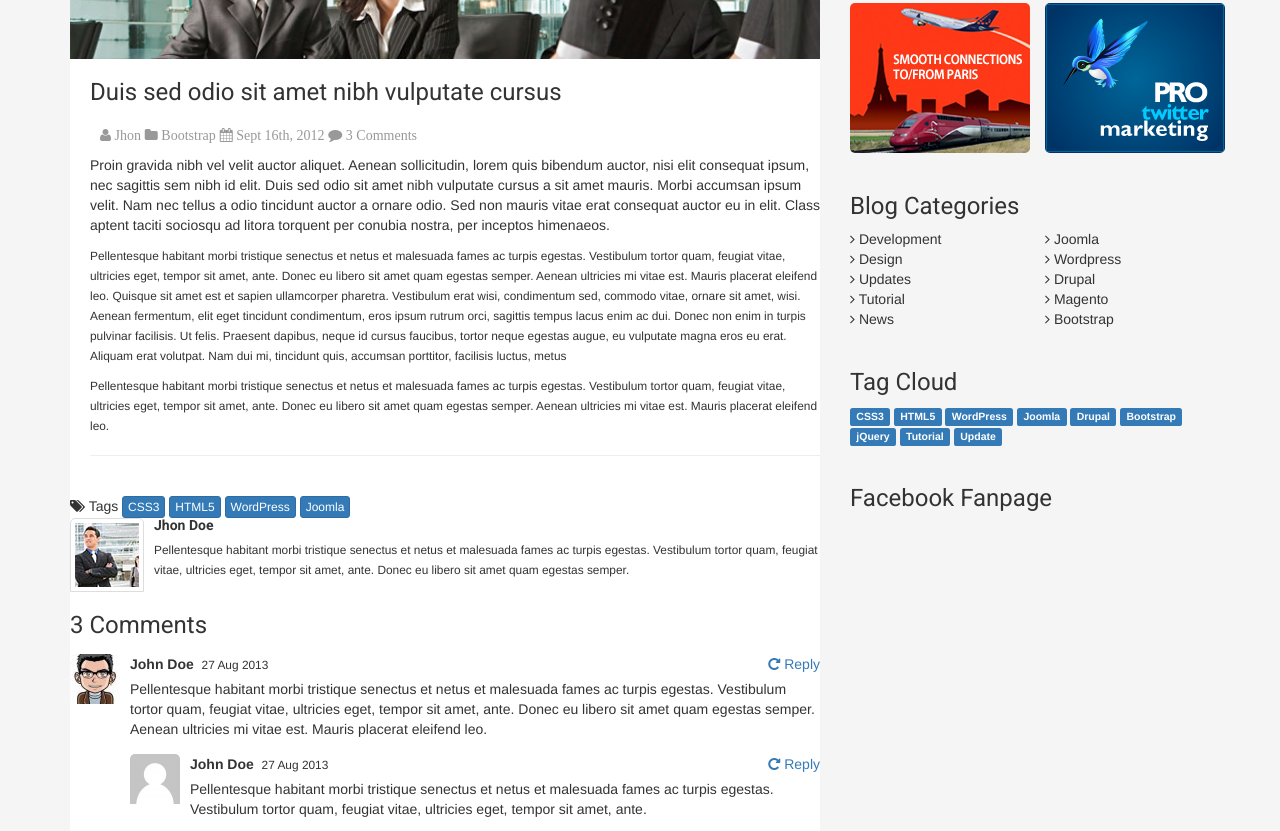
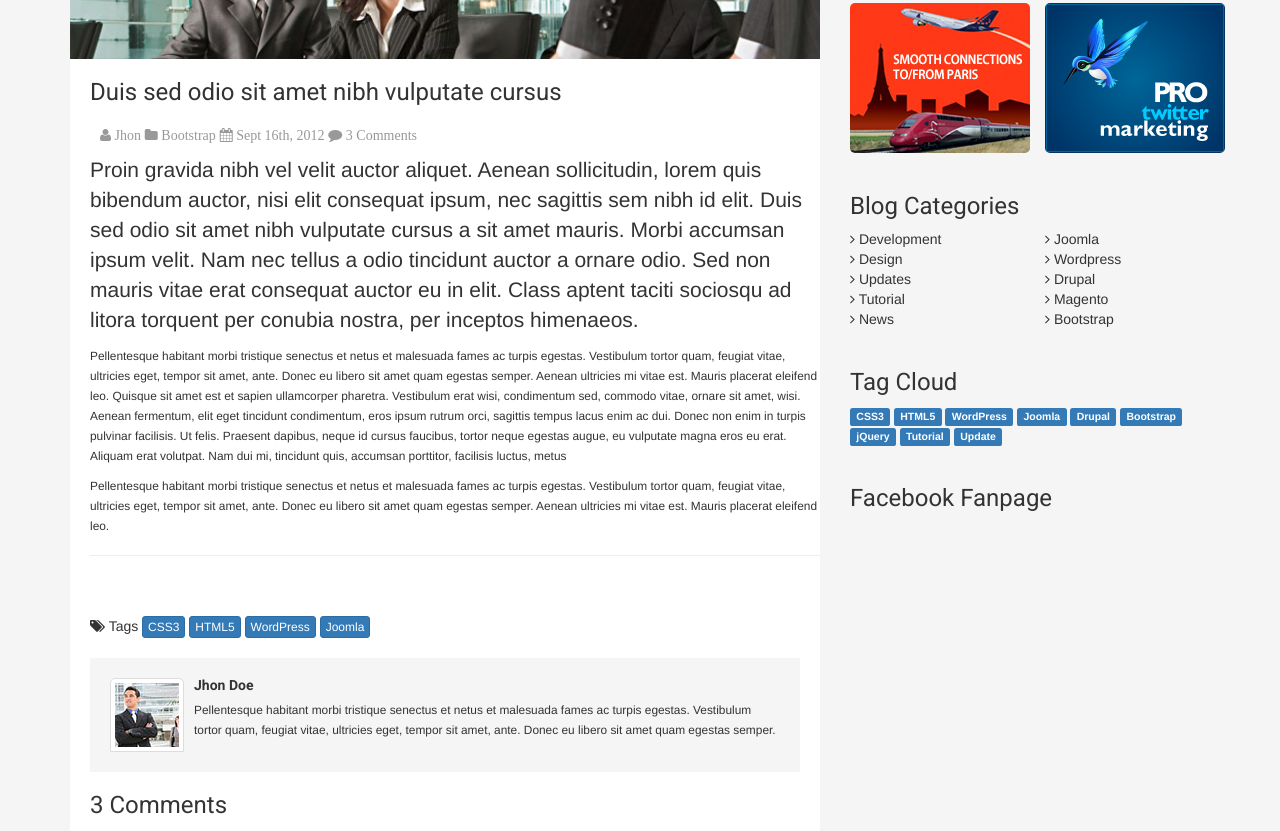
Before and after one commit to kttito/Flat-Theme, a plain HTML site: page blog-item.html in a window 1280 px wide. Shown: the part 546-1377 px from the top of the page. Drawn offline with Linux system fonts and the light colour scheme; files whose address does not match are found by name.

Commit message:
blog-item

```diff
--- a/blog-item.html
+++ b/blog-item.html
@@ -152,23 +152,21 @@
                                     <li><a href="#"><i class="icon-calendar"> Sept 16th, 2012</i></a></li>
                                     <li><a href="#"><i class="icon-comment"> 3 Comments</i></a></li>
                                 </ul>
-                                <p>Proin gravida nibh vel velit auctor aliquet. Aenean sollicitudin, lorem quis bibendum auctor, nisi elit consequat ipsum, nec sagittis sem nibh id elit. Duis sed odio sit amet nibh vulputate cursus a sit amet mauris. Morbi accumsan ipsum velit. Nam nec tellus a odio tincidunt auctor a ornare odio. Sed non  mauris vitae erat consequat auctor eu in elit. Class aptent taciti sociosqu ad litora torquent per conubia nostra, per inceptos himenaeos.</p>
+                                <p class="big">Proin gravida nibh vel velit auctor aliquet. Aenean sollicitudin, lorem quis bibendum auctor, nisi elit consequat ipsum, nec sagittis sem nibh id elit. Duis sed odio sit amet nibh vulputate cursus a sit amet mauris. Morbi accumsan ipsum velit. Nam nec tellus a odio tincidunt auctor a ornare odio. Sed non  mauris vitae erat consequat auctor eu in elit. Class aptent taciti sociosqu ad litora torquent per conubia nostra, per inceptos himenaeos.</p>
                                 <p><small>
-                                    Pellentesque habitant morbi tristique senectus et netus et malesuada fames ac turpis egestas. Vestibulum tortor quam, feugiat vitae, ultricies eget, tempor sit amet, ante. Donec eu libero sit amet quam egestas semper. Aenean ultricies mi vitae est. Mauris placerat eleifend leo. Quisque sit amet est et sapien ullamcorper pharetra. Vestibulum erat wisi, condimentum sed, commodo vitae, ornare sit amet, wisi. Aenean fermentum, elit eget tincidunt condimentum, eros ipsum rutrum orci, sagittis tempus lacus enim ac dui. Donec non enim in turpis pulvinar facilisis. Ut felis. Praesent dapibus, neque id cursus faucibus, tortor neque egestas augue, eu vulputate magna eros eu erat. Aliquam erat volutpat. Nam dui mi, tincidunt quis, accumsan porttitor, facilisis luctus, metus
+                                Pellentesque habitant morbi tristique senectus et netus et malesuada fames ac turpis egestas. Vestibulum tortor quam, feugiat vitae, ultricies eget, tempor sit amet, ante. Donec eu libero sit amet quam egestas semper. Aenean ultricies mi vitae est. Mauris placerat eleifend leo. Quisque sit amet est et sapien ullamcorper pharetra. Vestibulum erat wisi, condimentum sed, commodo vitae, ornare sit amet, wisi. Aenean fermentum, elit eget tincidunt condimentum, eros ipsum rutrum orci, sagittis tempus lacus enim ac dui. Donec non enim in turpis pulvinar facilisis. Ut felis. Praesent dapibus, neque id cursus faucibus, tortor neque egestas augue, eu vulputate magna eros eu erat. Aliquam erat volutpat. Nam dui mi, tincidunt quis, accumsan porttitor, facilisis luctus, metus
                                 </small></p>
                                 <p><small>
-                                    Pellentesque habitant morbi tristique senectus et netus et malesuada fames ac turpis egestas. Vestibulum tortor quam, feugiat vitae, ultricies eget, tempor sit amet, ante. Donec eu libero sit amet quam egestas semper. Aenean ultricies mi vitae est. Mauris placerat eleifend leo.
+                                Pellentesque habitant morbi tristique senectus et netus et malesuada fames ac turpis egestas. Vestibulum tortor quam, feugiat vitae, ultricies eget, tempor sit amet, ante. Donec eu libero sit amet quam egestas semper. Aenean ultricies mi vitae est. Mauris placerat eleifend leo.
                                 </small></p>
                                 <hr>
                             </div>
                             <div class="tags">
                                 <i class="icon-tags"></i> Tags
-
                                   <a class="btn btn-xs btn-primary" href="#">CSS3</a>
                                   <a class="btn btn-xs btn-primary" href="#">HTML5</a>
                                   <a class="btn btn-xs btn-primary" href="#">WordPress</a>
                                   <a class="btn btn-xs btn-primary" href="#">Joomla</a>
-
                             </div>
                             <div class="autor">
                                 <div class="media">
@@ -181,9 +179,9 @@
                                     </div>
                                 </div>
                             </div>
-                            <div id="comments">
-                                <div id="comments-list">
-                                    <h3>3 Comments</h3>
+                            <div class="commentarios">
+                                <div class="comment-list">
+                                    <h3 class="margin-t">3 Comments</h3>
                                     <div class="media">
                                         <div class="pull-left">
                                             <img class="avatar img-circle" src="images/blog/avatar1.png" alt="">
@@ -209,9 +207,9 @@
                                                         <p>Pellentesque habitant morbi tristique senectus et netus et malesuada fames ac turpis egestas. Vestibulum tortor quam, feugiat vitae, ultricies eget, tempor sit amet, ante.</p>
                                                     </div>
                                                 </div>
-                                            </div><!--/.media-->
+                                            </div>
                                         </div>
-                                    </div><!--/.media-->
+                                    </div>
                                     <div class="media">
                                         <div class="pull-left">
                                             <img class="avatar img-circle" src="images/blog/avatar2.png" alt="">
@@ -225,10 +223,9 @@
                                                 <p>Pellentesque habitant morbi tristique senectus et netus et malesuada fames ac turpis egestas. Vestibulum tortor quam, feugiat vitae, ultricies eget, tempor sit amet, ante. Donec eu libero sit amet quam egestas semper. Aenean ultricies mi vitae est. Mauris placerat eleifend leo.</p>
                                             </div>
                                         </div>
-                                    </div><!--/.media-->
-                                </div><!--/#comments-list-->
-
-                                <div id="comment-form">
+                                    </div>
+                                </div>
+                                <div class="comment-form">
                                     <h3>Leave a comment</h3>
                                     <form class="form-horizontal" role="form">
                                         <div class="form-group">
@@ -246,8 +243,8 @@
                                         </div>
                                         <button type="submit" class="btn btn-danger btn-lg">Submit Comment</button>
                                     </form>
-                                </div><!--/#comment-form-->
-                            </div><!--end #comments-->
+                                </div>
+                            </div>
                         </div>
                     </div>
                 </div>
--- a/css/main.css
+++ b/css/main.css
@@ -229,6 +229,45 @@ ul{
 	background-color: #34495E;
 }
 /*Blog-item*/
+.prof .big{
+	font-size: 21px;
+	font-weight: normal;
+	padding-right: 10px;
+}
+.tags{
+	margin: 20px;
+}
+.autor{
+	background-color: #F5F5F5;
+	padding: 20px;
+	margin: 20px;
+}
+.comment-user{
+	background-color: #F5F5F5;
+	padding: 20px;
+	margin: 20px 20px 0px 0px;
+}
+.comentarios h3{
+	margin-left: 20px;
+}
+.content-inf .prof img.avatar {
+    width: 100%;
+    border-radius: 50%;
+    padding: 20px 20px 20px 20px;
+}
+.margin-t{
+	margin-left: 20px;
+}
+.comment-form{
+	padding: 20px;
+}
+.pull-right a{
+	text-decoration: none;
+	color: #34495E;
+}
+.pull-right{
+	color: #34495E;
+}
 
 
 
```
